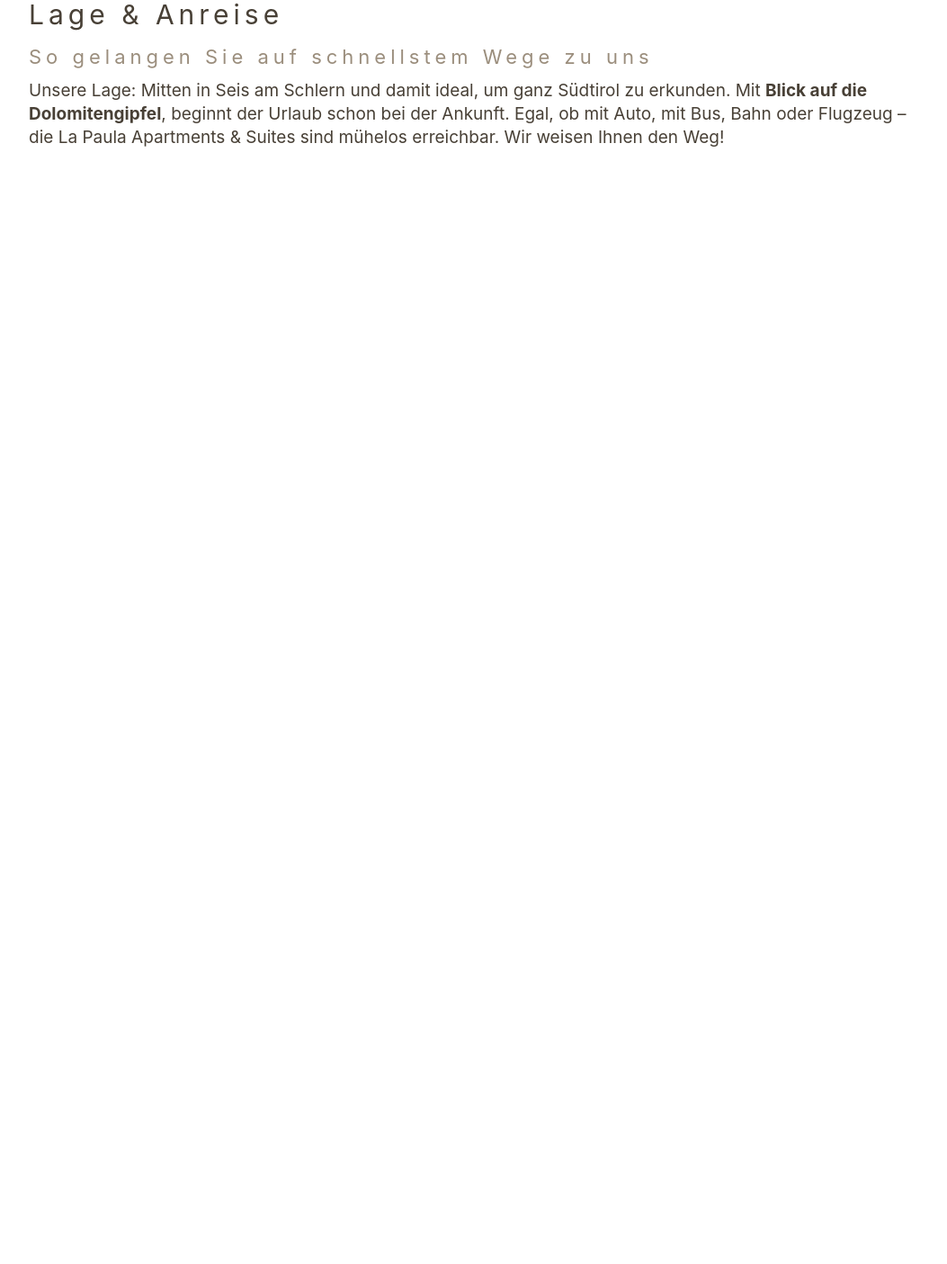
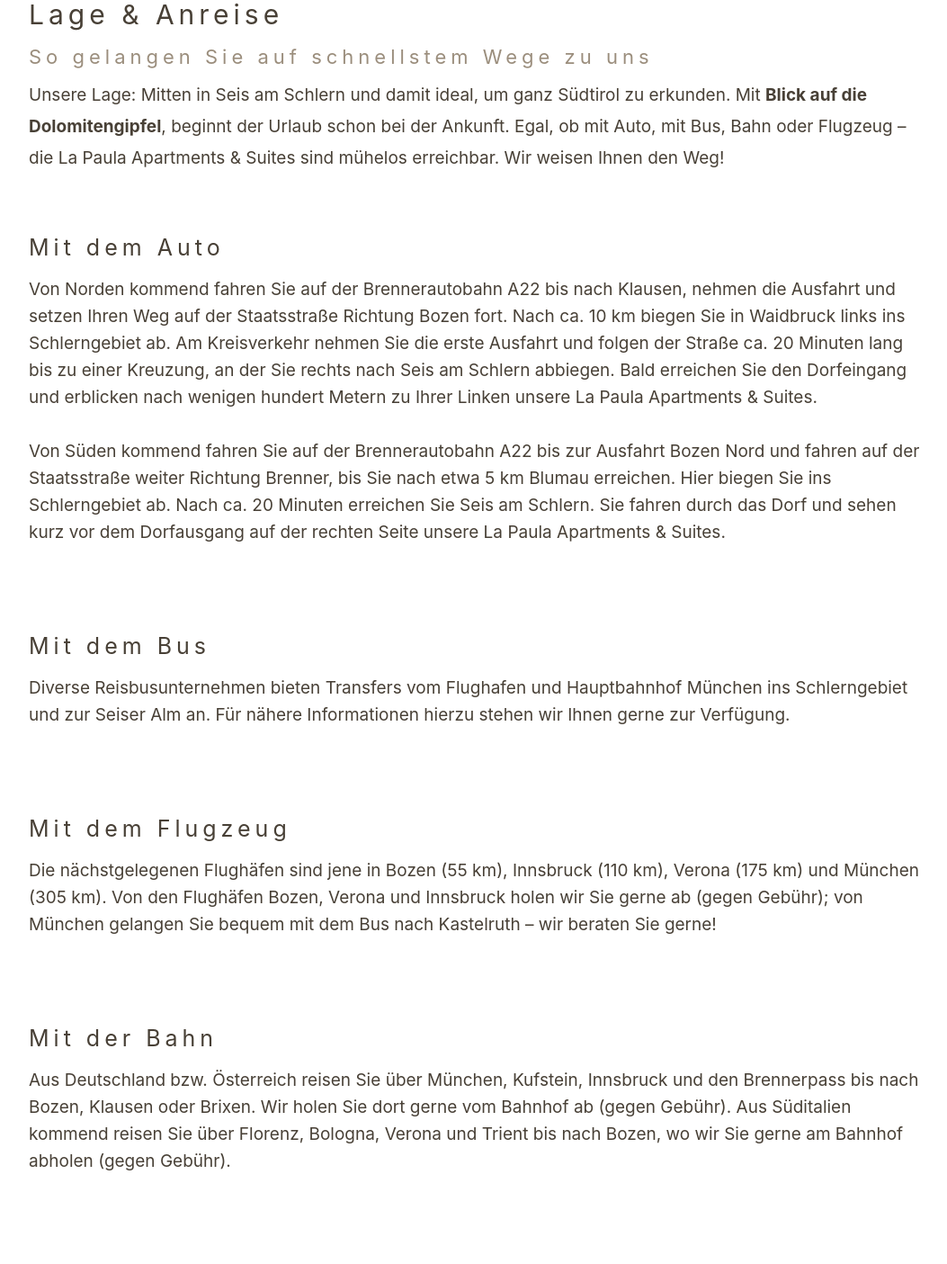
Before and after one commit to dav-kar-projects/WebpageHausKarbon.github.io, a plain HTML site: page ankommen.html in a window 1280 px wide. Shown: the part 733-2138 px from the top of the page at 90% size, without its empty margins (108-1161 px from the left). Before the commit the page ends 951 px from the top, so only its background shows below. Drawn offline with Linux system fonts and the light colour scheme.

Commit message:
update ankommen

```diff
--- a/ankommen.html
+++ b/ankommen.html
@@ -48,16 +48,26 @@
     <div class="supersymbol">
         <div class="row_symbols">
             <div class="column">
-                <img src="icons/car.png" alt="Snow" style="width:100%">
+                <a href="#car">
+                    <img src="icons/car.png" alt="Snow" style="width:100%">
+                </a>
             </div>
             <div class="column">
-                <img src="icons/bus.png" alt="Forest" style="width:100%">
+                <a href="#bus">
+                    <img src="icons/bus.png" alt="Forest" style="width:100%">
+                </a>
             </div>
             <div class="column">
-                <img src="icons/flugzeug-fliegen.png" alt="Mountains" style="width:100%">
+                <a href="#flugzeug">
+                    <img src="icons/flugzeug-fliegen.png" alt="Mountains" style="width:100%">
+                </a>
+
             </div>
             <div class="column">
-                <img src="icons/zug.png" alt="Snow" style="width:100%">
+                <a href="#zug">
+                    <img src="icons/zug.png" alt="Snow" style="width:100%">
+                </a>
+
             </div>
         </div>
     </div>
@@ -75,6 +85,34 @@
                 <strong>  Blick auf die Dolomitengipfel</strong>, beginnt der Urlaub schon bei der Ankunft. Egal, ob mit Auto, mit Bus, Bahn oder Flugzeug – die La Paula Apartments &amp; Suites sind mühelos erreichbar. Wir weisen Ihnen den Weg!<br><br><br>
 
             </div>
+            <div id="car">
+                <h3> Mit dem Auto</h3>
+                <p class="arrival_description">
+                    Von Norden kommend fahren Sie auf der Brennerautobahn A22 bis nach Klausen, nehmen die Ausfahrt und setzen Ihren Weg auf der Staatsstraße Richtung Bozen fort. Nach ca. 10 km biegen Sie in Waidbruck links ins Schlerngebiet ab. Am Kreisverkehr nehmen Sie
+                    die erste Ausfahrt und folgen der Straße ca. 20 Minuten lang bis zu einer Kreuzung, an der Sie rechts nach Seis am Schlern abbiegen. Bald erreichen Sie den Dorfeingang und erblicken nach wenigen hundert Metern zu Ihrer Linken unsere
+                    La Paula Apartments &amp; Suites.<br><br> Von Süden kommend fahren Sie auf der Brennerautobahn A22 bis zur Ausfahrt Bozen Nord und fahren auf der Staatsstraße weiter Richtung Brenner, bis Sie nach etwa 5 km Blumau
+                    erreichen. Hier biegen Sie ins Schlerngebiet ab. Nach ca. 20 Minuten erreichen Sie Seis am Schlern. Sie fahren durch das Dorf und sehen kurz vor dem Dorfausgang auf der rechten Seite unsere La Paula Apartments &amp; Suites.
+                </p>
+
+            </div>
+            <div id="bus">
+                <h3> Mit dem Bus</h3>
+                <p class="arrival_description">
+                    Diverse Reisbusunternehmen bieten Transfers vom Flughafen und Hauptbahnhof München ins Schlerngebiet und zur Seiser Alm an. Für nähere Informationen hierzu stehen wir Ihnen gerne zur Verfügung.
+                </p>
+            </div>
+            <div id="flugzeug">
+                <h3> Mit dem Flugzeug</h3>
+                <p class="arrival_description">
+                    Die nächstgelegenen Flughäfen sind jene in Bozen (55 km), Innsbruck (110 km), Verona (175 km) und München (305 km). Von den Flughäfen Bozen, Verona und Innsbruck holen wir Sie gerne ab (gegen Gebühr); von München gelangen Sie bequem mit dem Bus nach Kastelruth
+                    – wir beraten Sie gerne! </p>
+            </div>
+            <div id="zug">
+                <h3> Mit der Bahn</h3>
+                <p class="arrival_description">
+                    Aus Deutschland bzw. Österreich reisen Sie über München, Kufstein, Innsbruck und den Brennerpass bis nach Bozen, Klausen oder Brixen. Wir holen Sie dort gerne vom Bahnhof ab (gegen Gebühr). Aus Süditalien kommend reisen Sie über Florenz, Bologna, Verona
+                    und Trient bis nach Bozen, wo wir Sie gerne am Bahnhof abholen (gegen Gebühr). </p>
+            </div>
         </div>
     </div>
 
--- a/styles.css
+++ b/styles.css
@@ -534,7 +534,42 @@ img {
 
 .base {
     font-family: "Josefin Sans", -apple-system, BlinkMacSystemFont, "Segoe UI", Roboto, "Helvetica Neue", Arial, sans-serif;
-    line-height: 26px;
+    line-height: 35px;
+    color: #484036;
+}
+
+#car h3 {
+    font-size: 25px;
+}
+
+#bus h3 {
+    font-size: 25px;
+}
+
+#bus {
+    padding-top: 80px
+}
+
+#flugzeug h3 {
+    font-size: 25px;
+}
+
+#flugzeug {
+    padding-top: 80px
+}
+
+#zug h3 {
+    font-size: 25px;
+}
+
+#zug {
+    padding-top: 80px;
+    padding-bottom: 80px
+}
+
+.arrival_description {
+    font-family: "Josefin Sans", -apple-system, BlinkMacSystemFont, "Segoe UI", Roboto, "Helvetica Neue", Arial, sans-serif;
+    line-height: 30px;
     color: #484036;
 }
 
```
